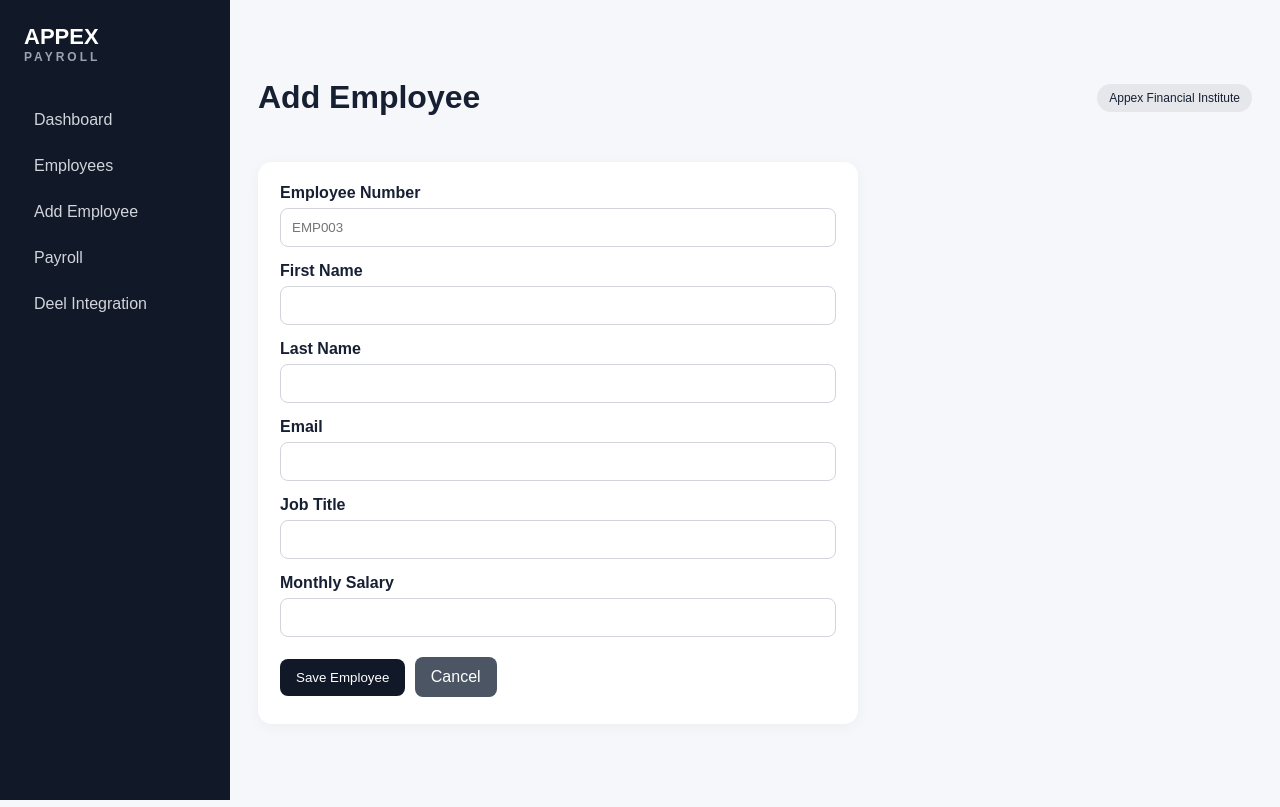
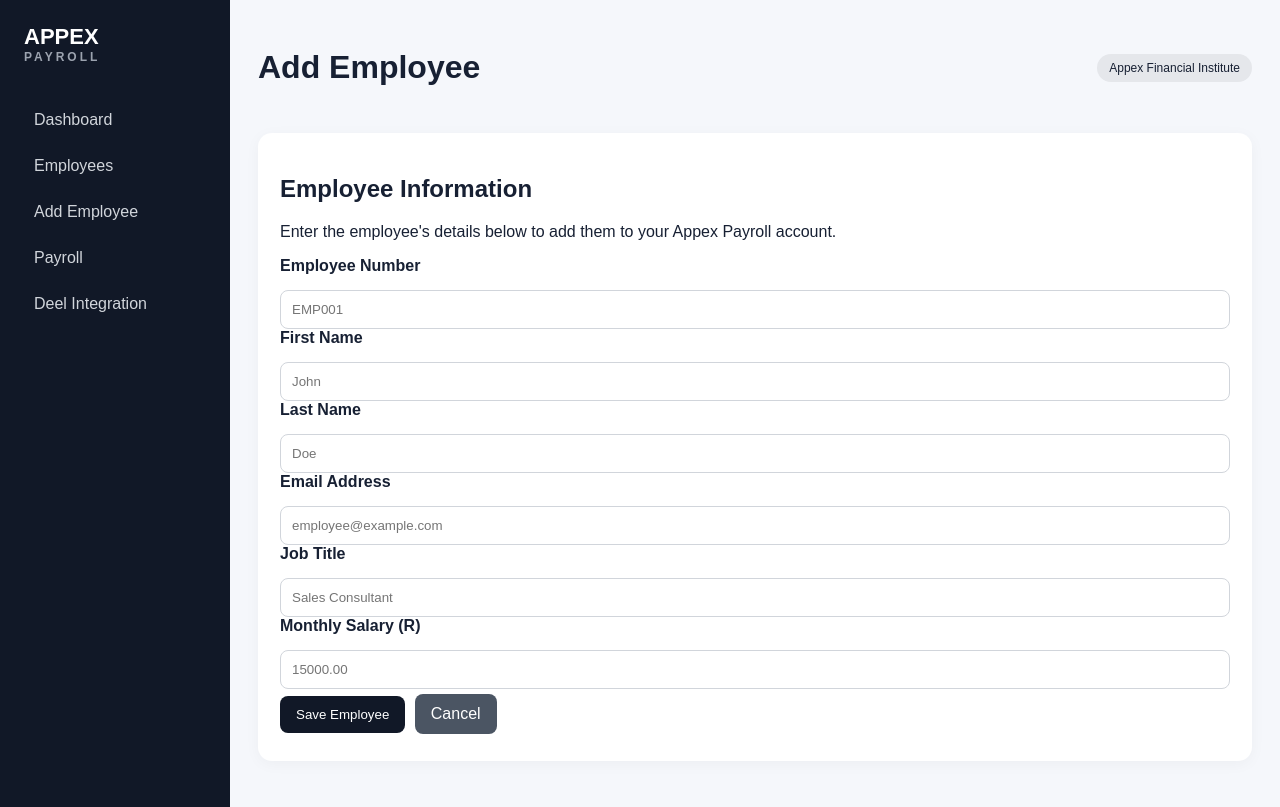
Before and after one commit to Dibola880/Appex---payroll-, a Flask app: page /employees/new in a window 1280 px wide. Run offline with Flask 3, Linux system fonts and the light colour scheme; data comes from the database, SQL or seed files in the repository.

Commit message:
Update employee_form.html

```diff
--- a/app/templates/employee_form.html
+++ b/app/templates/employee_form.html
@@ -6,57 +6,128 @@
 
 {% block content %}
 
-<div class="card form-card">
+<div class="card">
+
+    <h2>Employee Information</h2>
+
+    <p>
+        Enter the employee's details below to add them to your
+        Appex Payroll account.
+    </p>
 
     <form method="POST">
 
-    <label>
+        <div class="form-grid">
+
+            <div class="form-group">
+                <label for="employee_number">
                     Employee Number
-        <input name="employee_number"
-               placeholder="EMP003"
-               required>
                 </label>
 
-    <label>
+                <input
+                    type="text"
+                    id="employee_number"
+                    name="employee_number"
+                    placeholder="EMP001"
+                    required
+                >
+            </div>
+
+
+            <div class="form-group">
+                <label for="first_name">
                     First Name
-        <input name="first_name"
-               required>
                 </label>
 
-    <label>
+                <input
+                    type="text"
+                    id="first_name"
+                    name="first_name"
+                    placeholder="John"
+                    required
+                >
+            </div>
+
+
+            <div class="form-group">
+                <label for="last_name">
                     Last Name
-        <input name="last_name"
-               required>
                 </label>
 
-    <label>
-        Email
-        <input type="email"
-               name="email">
+                <input
+                    type="text"
+                    id="last_name"
+                    name="last_name"
+                    placeholder="Doe"
+                    required
+                >
+            </div>
+
+
+            <div class="form-group">
+                <label for="email">
+                    Email Address
                 </label>
 
-    <label>
+                <input
+                    type="email"
+                    id="email"
+                    name="email"
+                    placeholder="employee@example.com"
+                >
+            </div>
+
+
+            <div class="form-group">
+                <label for="job_title">
                     Job Title
-        <input name="job_title">
                 </label>
 
-    <label>
-        Monthly Salary
-        <input type="number"
-               step="0.01"
-               name="monthly_salary"
-               required>
+                <input
+                    type="text"
+                    id="job_title"
+                    name="job_title"
+                    placeholder="Sales Consultant"
+                >
+            </div>
+
+
+            <div class="form-group">
+                <label for="monthly_salary">
+                    Monthly Salary (R)
                 </label>
 
-    <button class="button"
-            type="submit">
+                <input
+                    type="number"
+                    id="monthly_salary"
+                    name="monthly_salary"
+                    placeholder="15000.00"
+                    min="0"
+                    step="0.01"
+                    required
+                >
+            </div>
+
+        </div>
+
+
+        <div class="form-actions">
+
+            <button
+                type="submit"
+                class="button"
+            >
                 Save Employee
             </button>
 
-    <a class="button secondary"
-       href="{{ url_for('main.employees') }}">
+            <a
+                href="{{ url_for('main.employees') }}"
+                class="button secondary"
+            >
                 Cancel
             </a>
+
+        </div>
 
     </form>
 
```
Lines whose indentation alone changed are shown as unchanged.
